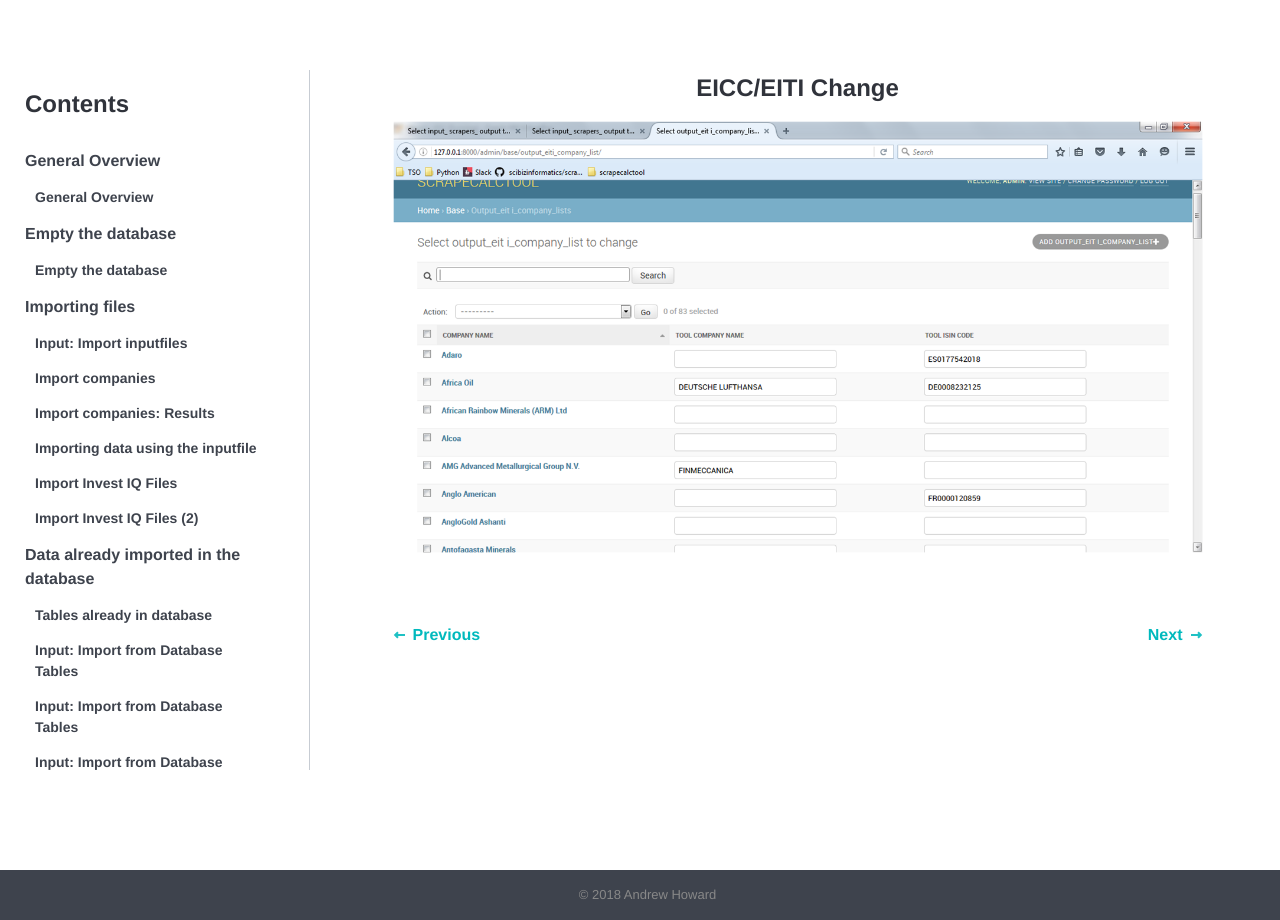
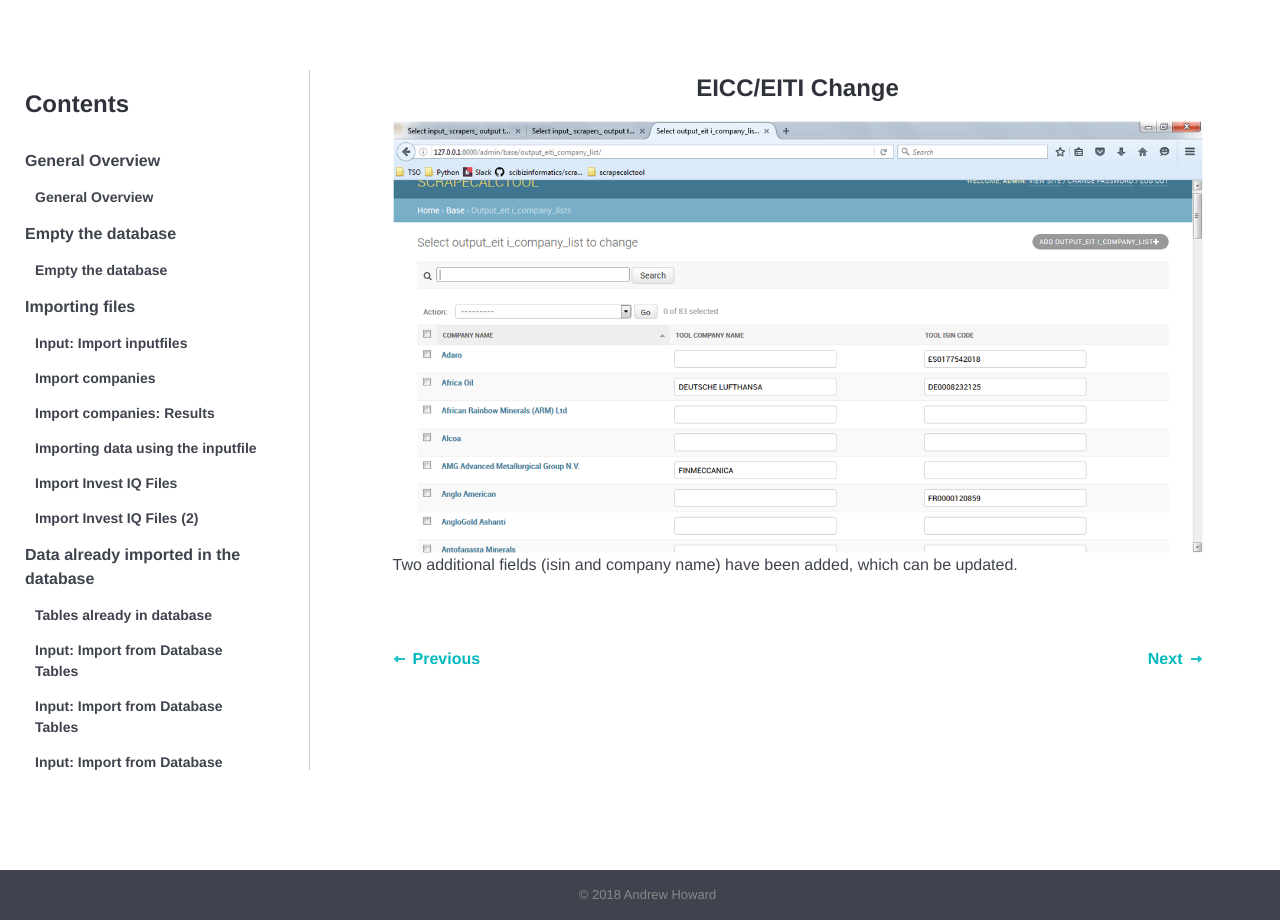
Before and after one commit to tkumpanenko/slides, a Jekyll site: the page built from _tutorials/076.html, in a window 1280 px wide. Built offline with Jekyll 4.4.1, drawn with Linux system fonts in a browser that asks for light colours.

Commit message:
Update from Forestry.io - 076.html

```diff
--- a/_tutorials/076.html
+++ b/_tutorials/076.html
@@ -4,8 +4,8 @@ topic: special-cases
 order: 2
 date: 2018-01-18 19:31:06 +0000
 ---
-
-
 <h4>EICC/EITI Change</h4>
 
 <img src="{{site.url}}{{site.baseurl}}/images/076.png" alt="">
+
+<p>Two additional fields (isin and company name) have been added, which can be updated. </p>
```
